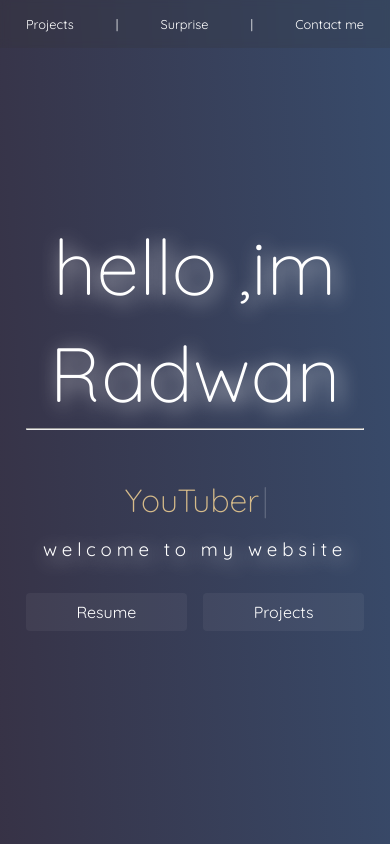
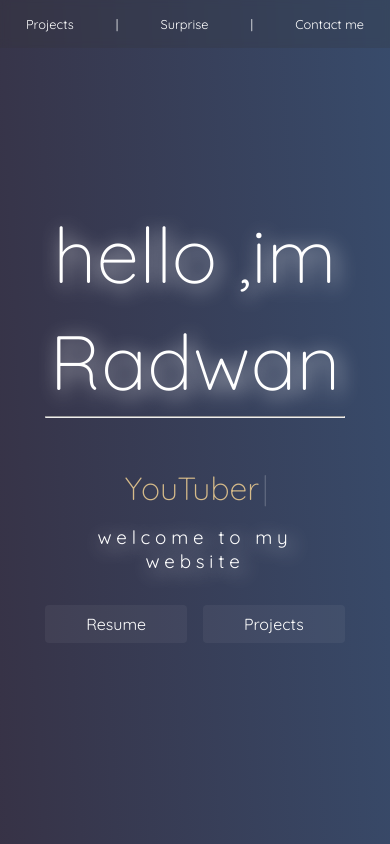
Before and after one commit to ReactRay/my-website, a React (Vite) app in the folder frontend/: page /#/ in a window 390 px wide. Shown: the top 844 px of the page. Built offline with nearby package versions, Linux system fonts and the light colour scheme; no server answers.

Commit message:
maybe more responsive

```diff
--- a/frontend/src/styles/_footer.scss
+++ b/frontend/src/styles/_footer.scss
@@ -22,6 +22,7 @@ footer {
   }
 
   a {
+    transition: all 0.8s;
     &:hover {
       transform: scale(1.1);
       opacity: 0.6;
--- a/frontend/src/styles/main.scss
+++ b/frontend/src/styles/main.scss
@@ -41,7 +41,7 @@ a {
 
 @media (max-width: 900px) {
   .main-container {
-    width: 95%;
+    width: 85%;
     padding: 0;
   }
 
@@ -52,7 +52,7 @@ a {
 
 @media (max-width: 768px) {
   .main-container {
-    width: 95%;
+    width: 85%;
     padding: 0;
   }
 
@@ -63,7 +63,7 @@ a {
 
 @media (max-width: 480px) {
   .main-container {
-    width: 95%;
+    width: 85%;
     padding: 0;
   }
 
```
